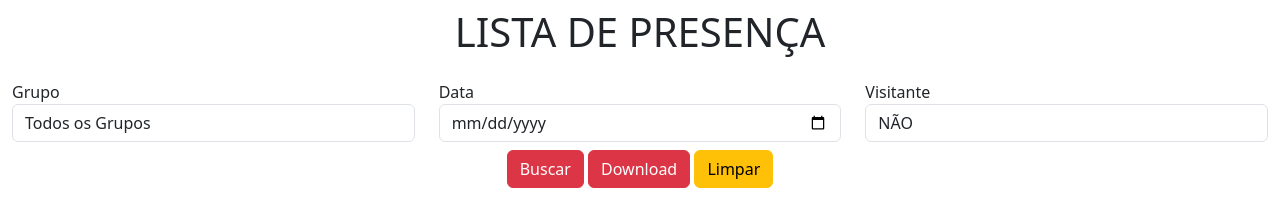
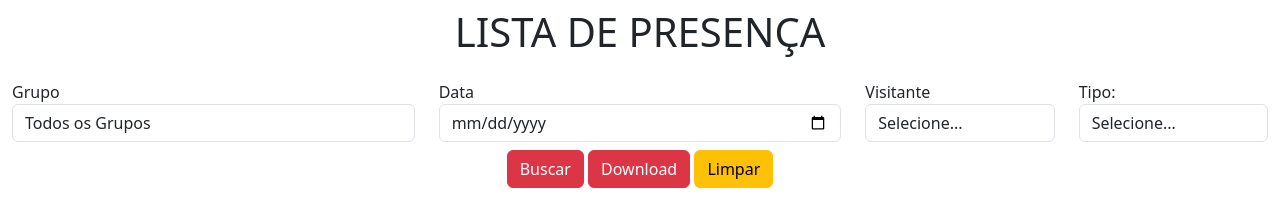
Before and after one commit to douglasjava/sgi-colorado, a Flask app: page /pesquisa in a window 1280 px wide. Shown: the part 56-276 px from the top of the page. Run offline with Flask 2, Linux system fonts and the light colour scheme; data that the repository does not hold is empty; some libraries are stand-ins or nearby versions.

Commit message:
Adicionando novos tipos de filtros

```diff
--- a/app.py
+++ b/app.py
@@ -16,8 +16,9 @@ app.secret_key = 'supersecretkey'
 @app.route('/')
 def index():
     data_filter = session.get('data_filter', None)
+    tipo_filter = session.get('tipo_filter', None)
 
-    presencas = load_result(data_filter=data_filter)
+    presencas = load_result(data_filter=data_filter, tipo_filter=tipo_filter)
     countGroup = count_pessoa_grupo()
     total_registrado = count_pessoa()
 
@@ -38,9 +39,11 @@ def index():
 @app.route('/buscar', methods=['GET'])
 def buscar_presencas():
     data = request.args.get('data')
+    tipo = request.args.get('tipo')
 
     # Armazena a data escolhida na sessão
     session['data_filter'] = data
+    session['tipo_filter'] = tipo
 
     # Redireciona de volta para a página principal
     return redirect(url_for('index'))
@@ -82,11 +85,12 @@ def pesquisa():
     grupo_filter = parsed_params.get('grupo', [''])[0]
     data_filter = parsed_params.get('data', [''])[0]
     visitante_filter = parsed_params.get('visitante', [''])[0]
+    tipo_filter = parsed_params.get('tipo', [''])[0]
 
-    print(f"Filtro aplicado: Grupo={grupo_filter}, Data={data_filter}")
+    print(f"Filtro aplicado: Filtros={parsed_params}")
 
     # Carrega os resultados com os filtros aplicados
-    presencas = load_result(grupo_filter, data_filter, visitante_filter)
+    presencas = load_result(grupo_filter, data_filter, visitante_filter, tipo_filter)
 
     for presenca in presencas:
         print(dict(presenca))
--- a/database/database_manager.py
+++ b/database/database_manager.py
@@ -55,7 +55,7 @@ def load_names():
     return pessoas
 
 
-def load_result(grupo_filter=None, data_filter=None, visitante_filter=None):
+def load_result(grupo_filter=None, data_filter=None, visitante_filter=None, tipo_filter=None):
     conn = get_connection()
     cur = conn.cursor()
 
@@ -85,8 +85,15 @@ def load_result(grupo_filter=None, data_filter=None, visitante_filter=None):
         query += ' AND data = %s'
         params.append(data_filter)
 
+    if tipo_filter:
+        query += ' AND tipo = %s'
+        params.append(tipo_filter)
+
     if visitante_filter == 'SIM':
         query += ' AND pessoa_id IS NULL'
+
+    if visitante_filter == 'NAO':
+        query += ' AND pessoa_id IS NOT NULL'
 
     cur.execute(query, params)
     presenca = cur.fetchall()
--- a/templates/pesquisa.html
+++ b/templates/pesquisa.html
@@ -100,14 +100,28 @@
                         <input type="date" class="form-control" id="data" name="data">
                     </div>
                 </div>
-                <div class="col-md-4">
+                <div class="col-md-2">
                     <div class="form-group">
                         <label for="visitante" class="sr-only">Visitante</label>
                         <select class="form-control" id="visitante" name="visitante">
+                            <option>Selecione...</option>
                             <option value="NAO">NÃO</option>
                             <option value="SIM">SIM</option>
                         </select>
                     </div>
+                </div>
+                <div class="col-md-2">
+                    <label for="tipo">Tipo:</label>
+                    <select class="form-control" id="tipo" name="tipo" required>
+                        <option>Selecione...</option>
+                        <option value="Quarta">Quarta-Feira</option>
+                        <option value="Quinta">Quinta-Feira</option>
+                        <option value="Sábado">Sábado</option>
+                        <option value="Domingo">Domingo</option>
+                        <option value="DomingoEBD">Domingo - EBD</option>
+                        <option value="Madrugada">Madrugada</option>
+                        <option value="EstudoEBD">Estudo EBD</option>
+                    </select>
                 </div>
             </div>
 
```
Also changed, not shown: templates/index.html (+23 -7 lines).
